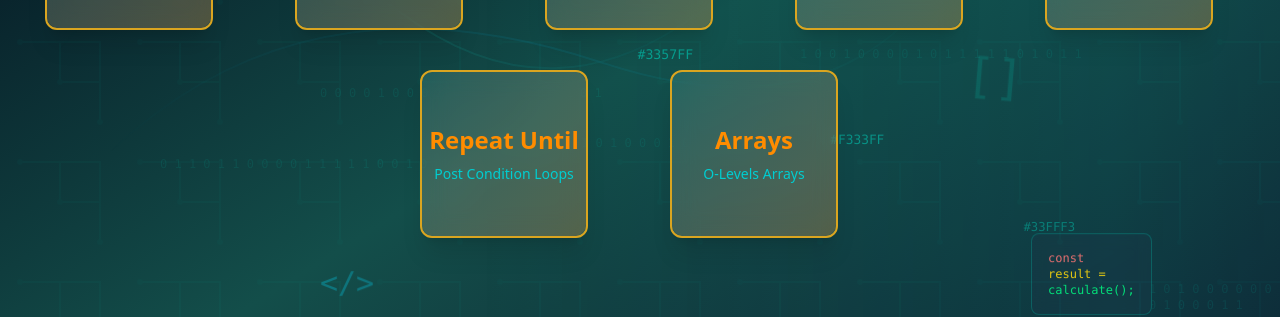
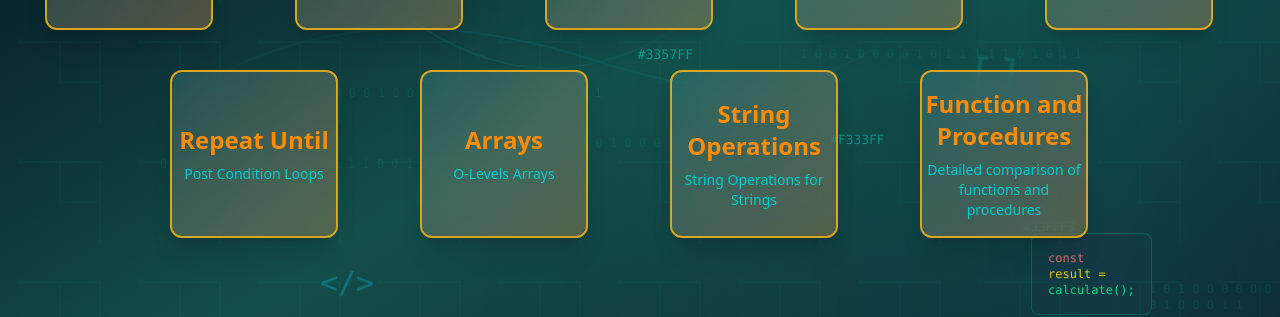
Before and after one commit to FahdAsifH2/Code-Mine, a React (Vite) app: page /Paper2 in a window 1280 px wide. Shown: the part 338-655 px from the top of the page. Built offline with nearby package versions, Linux system fonts and the light colour scheme; no server answers; sample sign-in values are in the browser's storage.

Commit message:
Functions and procedures

```diff
--- a/src/Components/Paper2.jsx
+++ b/src/Components/Paper2.jsx
@@ -10,8 +10,8 @@ const cards = [
   { title: 'While Loops', description: 'While Loops Another Precondition Loop', pdf: '/pdfs/WHILE_LOOPS.pdf' },
   { title: 'Repeat Until', description: 'Post Condition Loops', pdf: '/pdfs/REPEAT_UNTIL_Loop.pdf' },
    { title: 'Arrays', description: 'O-Levels Arrays', pdf: '/pdfs/arrays.pdf' },
-  // { title: 'Card 8', description: 'Desc 8', pdf: '/pdfs/card8.pdf' },
-  // { title: 'Card 9', description: 'Desc 9', pdf: '/pdfs/card9.pdf' },
+   { title: 'String Operations', description: 'String Operations for Strings', pdf: '/pdfs/stringoperations.pdf' },
+   { title: 'Function and Procedures', description: 'Detailed comparison of functions and procedures', pdf: '/pdfs/functionsprocedure.pdf' },
   // { title: 'Card 10', description: 'Desc 10', pdf: '/pdfs/card10.pdf' },
   // { title: 'Card 11', description: 'Desc 11', pdf: '/pdfs/card11.pdf' },
   // { title: 'Card 12', description: 'Desc 12', pdf: '/pdfs/card12.pdf' },
```
